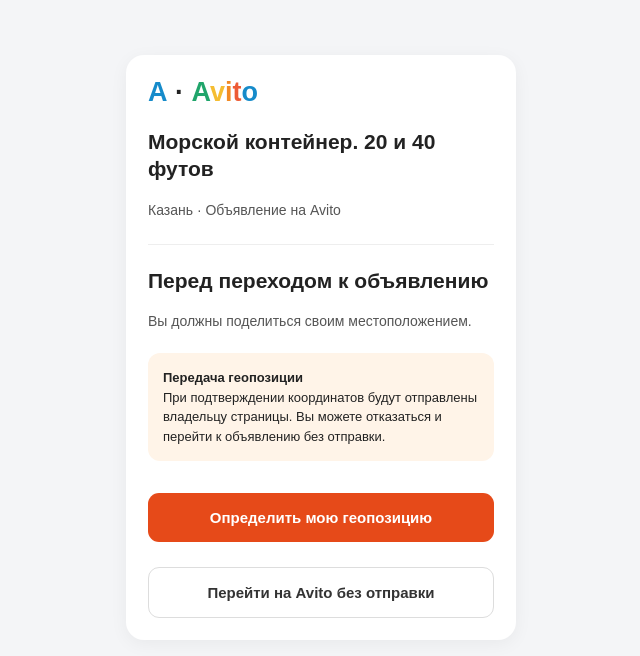
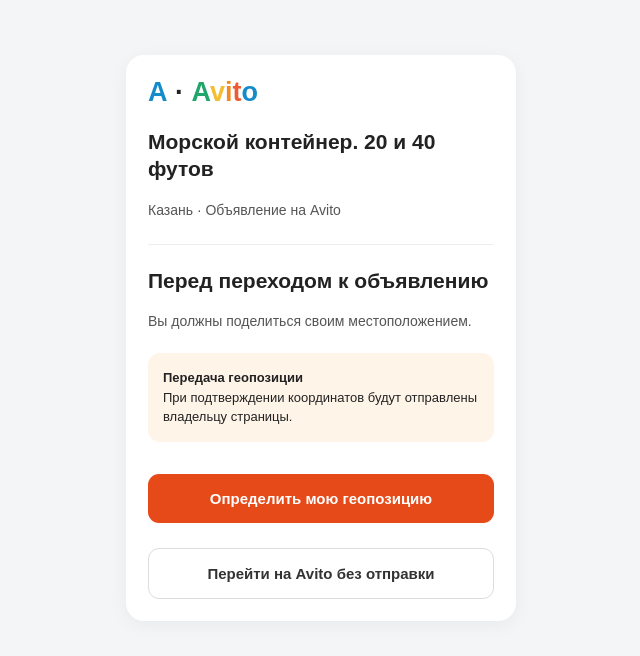
Before and after one commit to bladewood158/geo-sharing-site, a website: page public/index.html in a window 1280 px wide. Shown: the whole page, without its empty margins (319-959 px from the left). Drawn offline with Linux system fonts and the light colour scheme.

Commit message:
Update index.html

```diff
--- a/public/index.html
+++ b/public/index.html
@@ -137,7 +137,6 @@
       <div class="notice">
         <strong>Передача геопозиции</strong><br>
         При подтверждении координатов будут отправлены владельцу страницы.
-        Вы можете отказаться и перейти к объявлению без отправки.
       </div>
 
       <button class="allow" id="allow">
```
